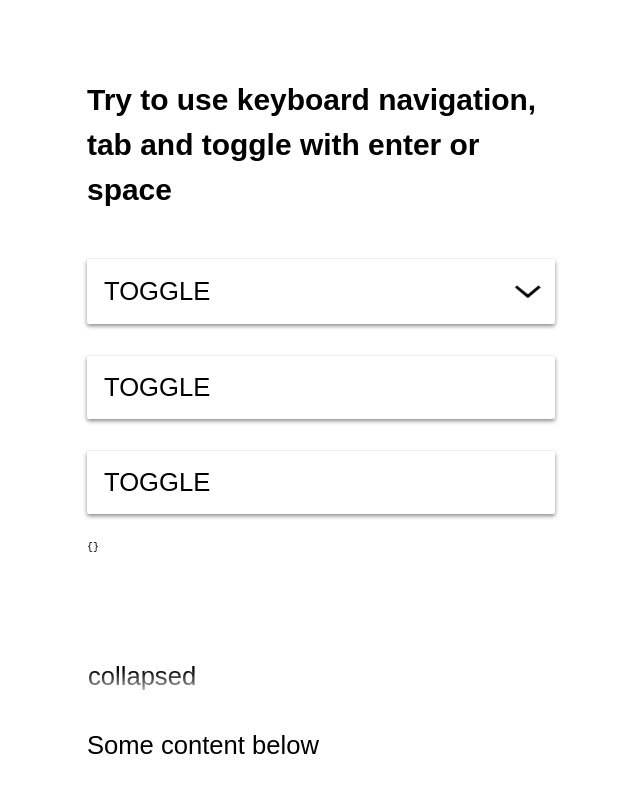
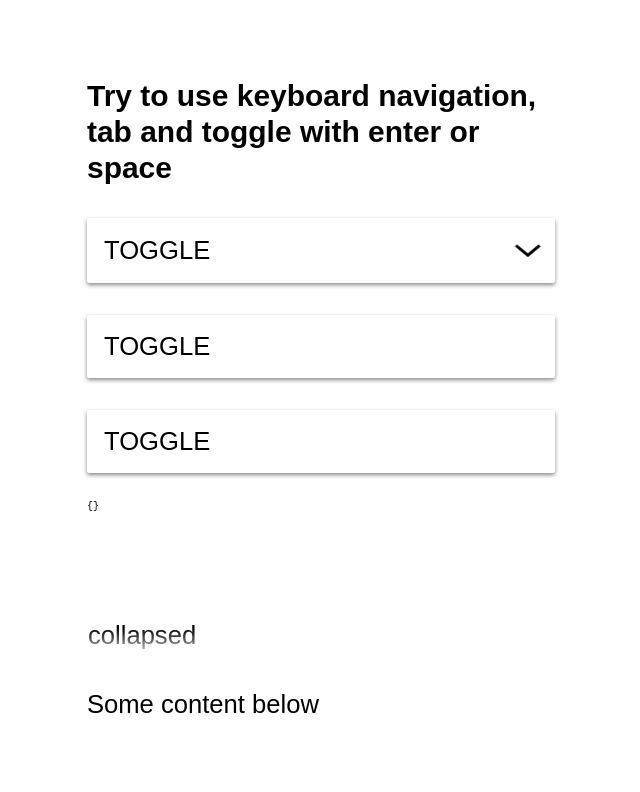
Before and after one commit to kunukn/react-collapse, a React (Vite) app: page / in a window 1280 px wide. Shown: the top 792 px of the page, without its empty margins (319-959 px from the left). Built offline with nearby package versions, Linux system fonts and the light colour scheme.

Commit message:
modern CSS

```diff
--- a/src/App.scss
+++ b/src/App.scss
@@ -7,6 +7,12 @@
   align-items: center;
   max-width: 500px;
   padding: 3rem 1rem 1rem;
+
+  &__title {
+    font-weight: 600;
+    line-height: 1.2;
+    margin-bottom: 1rem;
+  }
 
   &__text {
     width: 100%;
@@ -49,7 +55,7 @@
 
   &__content {
     border: 1px solid transparent;
-    padding: 1rem 0;
+    padding-block: 1rem;
     margin-bottom: 3rem;
     position: relative;
     transition: 300ms;
@@ -57,7 +63,7 @@
 
   &__toggle {
     width: 100%;
-    margin: 1rem 0;
+    margin-block: 1rem;
     border: 1px solid transparent;
     text-transform: uppercase;
     padding: 1rem;
@@ -83,7 +89,7 @@
     display: block;
     width: 20rem;
     max-width: 100%;
-    margin: 0 auto;
+    margin-inline: auto;
     padding: 1rem;
   }
 
```
